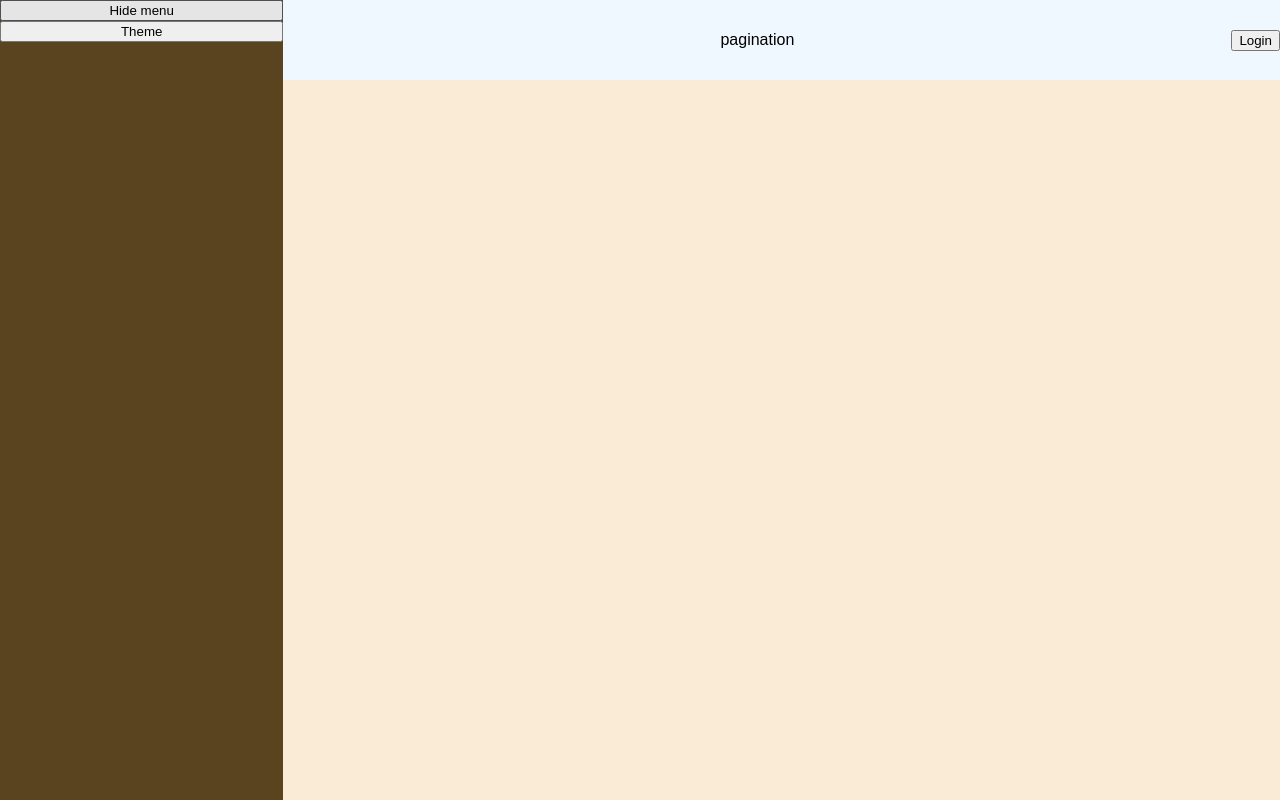
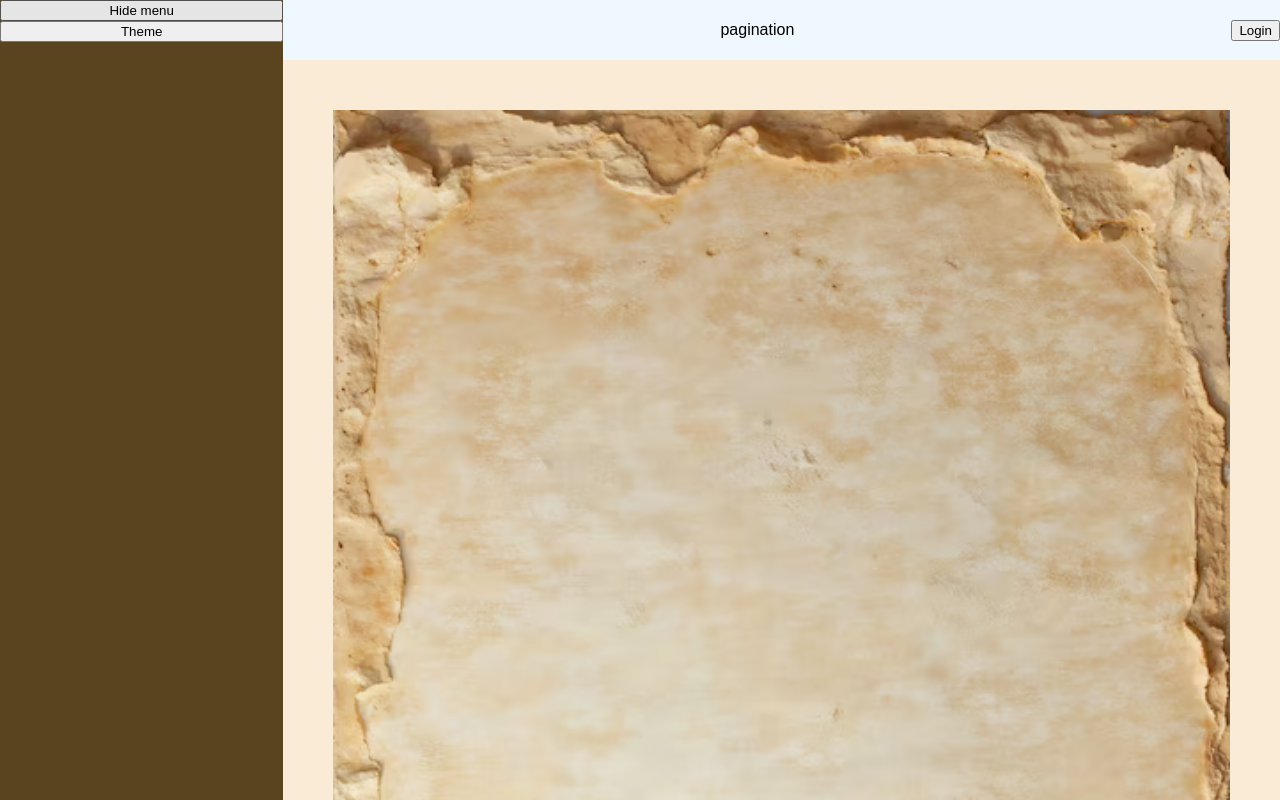
Before and after one commit to izzwerg/pet001, a React (Vite) app in the folder le-olde-notebooke/: page / in a window 1280 px wide. Built offline with nearby package versions, Linux system fonts and the light colour scheme; a web font is replaced by a local one.

Commit message:
themes change

```diff
--- a/le-olde-notebooke/src/components/Page/Content/Content.module.css
+++ b/le-olde-notebooke/src/components/Page/Content/Content.module.css
@@ -1,3 +1,28 @@
 .content {
     display: flex;
+    justify-content: center;
+    align-items: flex-start;
+    padding: 50px 0;
+    overflow-y: auto;
 }
+
+.contentPage {
+    width: 90%;
+    min-width: 90%;
+    aspect-ratio: 506 / 740;
+    background-size: contain;
+    background-repeat: no-repeat;
+
+}
+
+.theme0 {
+    background-image: url('/themes/page00.png');
+}
+
+.theme1 {
+    background-image: url('/themes/page01.png');
+}
+
+.theme2 {
+    background-image: url('/themes/page02.png');
+}
--- a/le-olde-notebooke/src/components/Page/Content/Content.tsx
+++ b/le-olde-notebooke/src/components/Page/Content/Content.tsx
@@ -6,10 +6,10 @@
     return (
         <div className={css.content}>
             <div className={clsx(
-                'content-page',
-                props.pref.theme === 0 && 'theme0',
-                props.pref.theme === 1 && 'theme1',
-                props.pref.theme === 2 && 'theme2'
+                css.contentPage,
+                props.pref.theme === 0 && css.theme0,
+                props.pref.theme === 1 && css.theme1,
+                props.pref.theme === 2 && css.theme2
             )}></div>
         </div >
     )
--- a/le-olde-notebooke/src/components/Page/Header/Header.module.css
+++ b/le-olde-notebooke/src/components/Page/Header/Header.module.css
@@ -1,6 +1,7 @@
 .header {
     display: flex;
-    height: 80px;
+    height: 60px;
+    min-height: 60px;
     width: 100%;
     background-color: aliceblue;
     justify-content: space-between;
--- a/le-olde-notebooke/src/index.css
+++ b/le-olde-notebooke/src/index.css
@@ -1,10 +1,12 @@
 :root {
   font-family: 'Forum', sans-serif;
   font-weight: 400;
+  box-sizing: border-box;
 }
 
 body {
   margin: 0;
+  box-sizing: border-box;
 }
 
 button {
```
Also changed, not shown: le-olde-notebooke/public/themes/page00.png.
